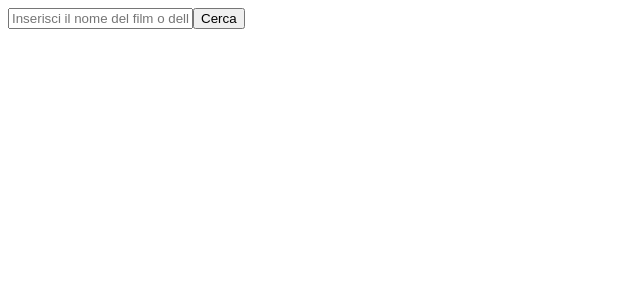
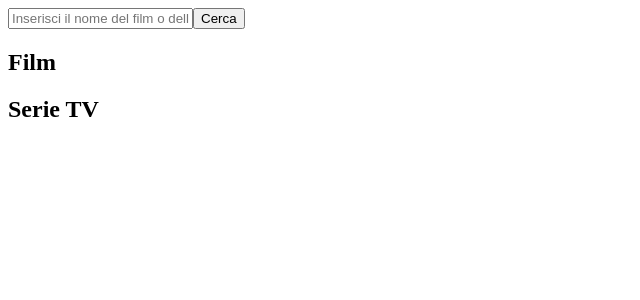
Before and after one commit to danieleBattistelli/react-boolflix, a React (Vite) app: page / in a window 1280 px wide. Shown: the top 300 px of the page, without its empty margins (0-640 px from the left). Built offline with nearby package versions, Linux system fonts and the light colour scheme.

Commit message:
feat: add enter search , 2 section Film, TV series

```diff
--- a/src/components/MovieSearch.jsx
+++ b/src/components/MovieSearch.jsx
@@ -13,7 +13,8 @@ const IMAGE_BASE_URL = 'https://image.tmdb.org/t/p/w342';
 //Utilizziamo l'hook  useState  per definire e gestire lo stato del componente MovieSearch
 const MovieSearch = () => {
     const [query, setQuery] = useState('');
-    const [results, setResults] = useState([]);
+    const [movieResults, setMovieResults] = useState([]);
+    const [tvResults, setTvResults] = useState([]);
 
     const search = () => {
         const urlMovie = `${BASE_URL_MOVIE}?api_key=${API_KEY}&query=${query}&language=it-IT`;
@@ -30,6 +31,12 @@ const MovieSearch = () => {
                     posterPath: movie.poster_path,
                     type: 'movie'
                 }));
+                setMovieResults(movieResults);
+            })
+            .catch(error => {
+                console.error('Error fetching movies:', error);
+
+            });
 
         axios.get(urlTv)
             .then(tvResponse => {
@@ -43,23 +50,27 @@ const MovieSearch = () => {
                     type: 'tv'
                 }));
 
-                        setResults([...movieResults, ...tvResults]);
+                setTvResults(tvResults);
             })
             .catch(error => {
                 console.error('Error fetching TV shows:', error);
             });
-            })
-            .catch(error => {
-                console.error('Error fetching movies:', error);
-            });
+
     };
 
-
-    //Vado ad aggiornare lo stato della  query con il valore attuale del campo di Input
+    //Aggiorno lo stato della  query con il valore attuale del campo di Input
     const handleInputChange = (event) => {
         setQuery(event.target.value);
     };
 
+    //Implemento la ricerca anche premendo enter
+    const handleKeyUp = (event) => {
+        if (event.key === 'Enter') {
+            search();
+        }
+    };
+
+    //Implemento l'utilizzo di bandiere presenti dentro public/img
     const getFlag = (language) => {
         if (language === 'en' || language === 'it') {
             return <img src={`/img/${language}.png`} style={{ width: '30px', height: 'auto' }} alt={`Flag of ${language}`} />;
@@ -68,6 +79,7 @@ const MovieSearch = () => {
         }
     };
 
+    //Implemento le stelle per il rating dei film
     const renderStars = (vote) => {
         const fullStars = Math.ceil(vote / 2);
         const emptyStars = 5 - fullStars;
@@ -75,7 +87,8 @@ const MovieSearch = () => {
         for (let i = 0; i < fullStars; i++) {
             stars.push(<FontAwesomeIcon key={`full-${i}`} icon={faStar} style={{ color: '#ffc107' }} />);
         }
-        for (let i = 0; i < emptyStars; i++) { stars.push(<FontAwesomeIcon key={`empty-${i}`} icon={faStar} style={{ color: '#e4e5e9' }} />);
+        for (let i = 0; i < emptyStars; i++) {
+            stars.push(<FontAwesomeIcon key={`empty-${i}`} icon={faStar} style={{ color: '#e4e5e9' }} />);
         }
         return stars;
     };
@@ -86,20 +99,37 @@ const MovieSearch = () => {
                 type="text"
                 value={query}
                 onChange={handleInputChange}
+                onKeyUp={handleKeyUp}
                 placeholder="Inserisci il nome del film o della serie TV"
             />
+
             <button onClick={search}>Cerca</button>
+
             <div id="results">
-                {results.map(result => (
-                    <div key={result.id}>
-                        <h3>{result.title}</h3>
-                        <p><strong>Titolo Originale:</strong> {result.originalTitle}</p>
-                        <p><strong>Lingua:</strong> {getFlag(result.language)}</p>
-                        <p><strong>Voto:</strong> {renderStars(result.vote)}</p>
-                        <p><strong>Tipo:</strong> {result.type === 'movie' ? 'Film' : 'Serie TV'}</p>
-                        <img src={IMAGE_BASE_URL + result.posterPath} style={{ width: '150px', height: 'auto' }} alt={`${result.title} Poster`} />
+                <div id="movie-results">
+                    <h2>Film</h2>
+                    {movieResults.map(movie => (
+                        <div key={movie.id}>
+                            <h3>{movie.title}</h3>
+                            <p><strong>Titolo Originale:</strong> {movie.originalTitle}</p>
+                            <p><strong>Lingua:</strong> {getFlag(movie.language)}</p>
+                            <p><strong>Voto:</strong> {renderStars(movie.vote)}</p>
+                            <img src={IMAGE_BASE_URL + movie.posterPath} style={{ width: '150px', height: 'auto' }} alt={`${movie.title} Poster`} />
                         </div>
                     ))}
+                </div>
+                <div id="tv-results">
+                    <h2>Serie TV</h2>
+                    {tvResults.map(tv => (
+                        <div key={tv.id}>
+                            <h3>{tv.title}</h3>
+                            <p><strong>Titolo Originale:</strong> {tv.originalTitle}</p>
+                            <p><strong>Lingua:</strong> {getFlag(tv.language)}</p>
+                            <p><strong>Voto:</strong> {renderStars(tv.vote)}</p>
+                            <img src={IMAGE_BASE_URL + tv.posterPath} style={{ width: '150px', height: 'auto' }} alt={`${tv.title} Poster`} />
+                        </div>
+                    ))}
+                </div>
             </div>
         </div>
     );
```
Lines whose indentation alone changed are shown as unchanged.
